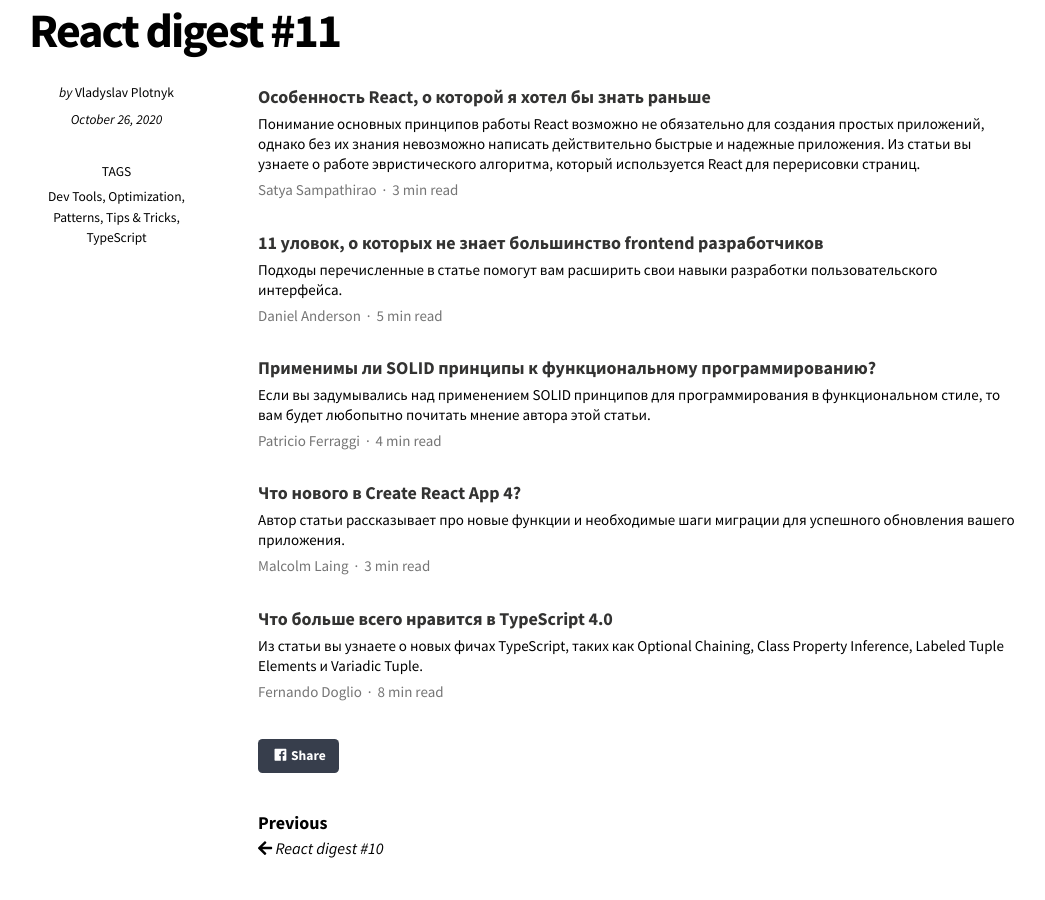
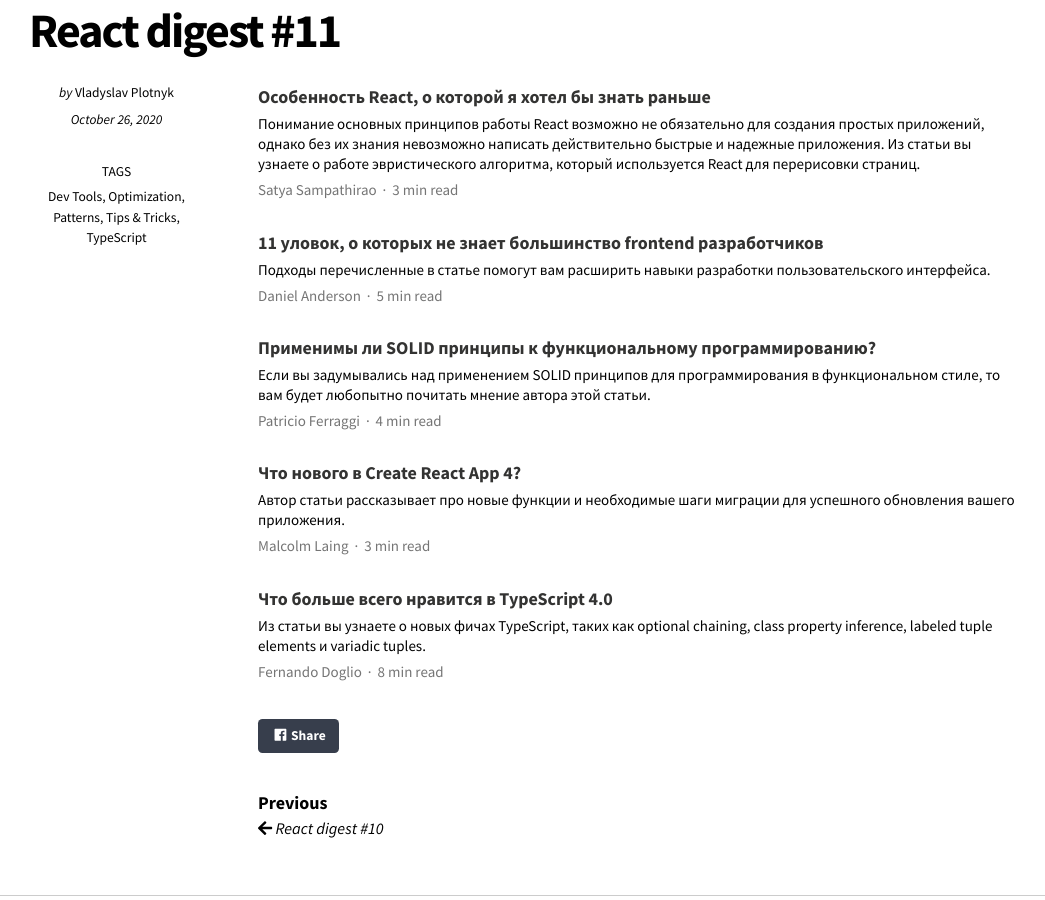
Before and after one commit to react-guild/react-guild.github.io, a Jekyll site: the page built from _posts/2020-10-26-digest11.md, in a window 1280 px wide and 900 px high, scrolled down 710 px. Shown: the whole window, without its empty margins (117-1162 px from the left). Built offline with Jekyll 4.4.1, drawn with Linux system fonts in a browser that asks for light colours; nearby versions of some CDN libraries.

Commit message:
updated digest #11

```diff
--- a/_posts/2020-10-26-digest11.md
+++ b/_posts/2020-10-26-digest11.md
@@ -20,7 +20,7 @@ tags:
 
 <div class="digest">
     <a href="https://medium.com/javascript-in-plain-english/11-frontend-tricks-that-most-frontend-developers-dont-know-about-68dc48199ed6">11 уловок, о которых не знает большинство frontend разработчиков</a>
-    <div class="digest-desc">Подходы перечисленные в статье помогут вам расширить свои навыки разработки пользовательского интерфейса.</div>
+    <div class="digest-desc">Подходы перечисленные в статье помогут вам расширить навыки разработки пользовательского интерфейса.</div>
     <div class="digest-time">Daniel Anderson &nbsp;&middot;&nbsp; 5 min read</div>
 </div>
 
@@ -38,6 +38,6 @@ tags:
 
 <div class="digest">
     <a href="https://blog.bitsrc.io/typescript-4-0-what-im-most-excited-about-4ee89693e02e">Что больше всего нравится в TypeScript 4.0</a>
-    <div class="digest-desc">Из статьи вы узнаете о новых фичах TypeScript, таких как Optional Chaining, Class Property Inference, Labeled Tuple Elements и Variadic Tuple.</div>
+    <div class="digest-desc">Из статьи вы узнаете о новых фичах TypeScript, таких как optional chaining, class property inference, labeled tuple elements и variadic tuples.</div>
     <div class="digest-time">Fernando Doglio &nbsp;&middot;&nbsp; 8 min read</div>
 </div>
```
